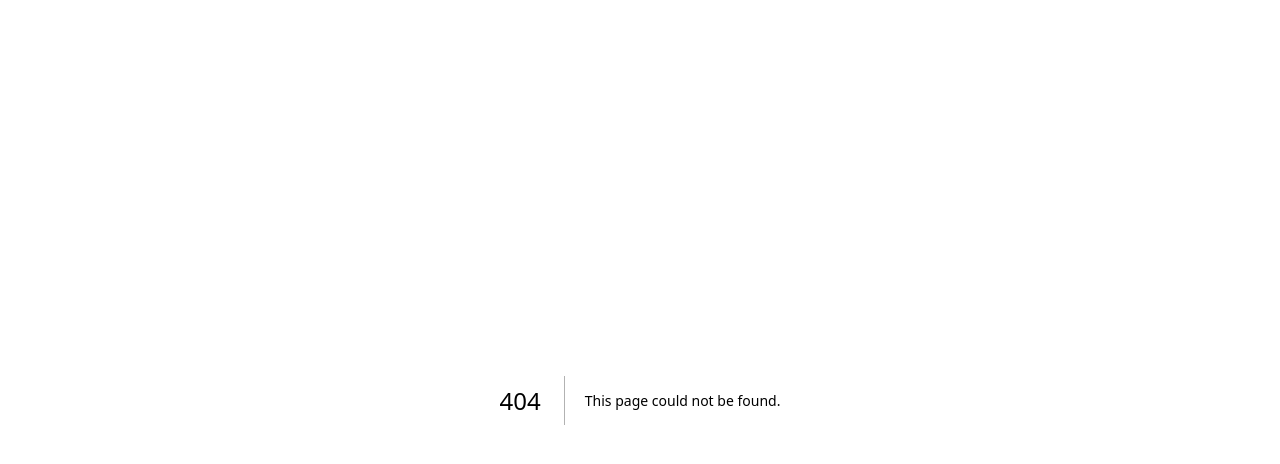
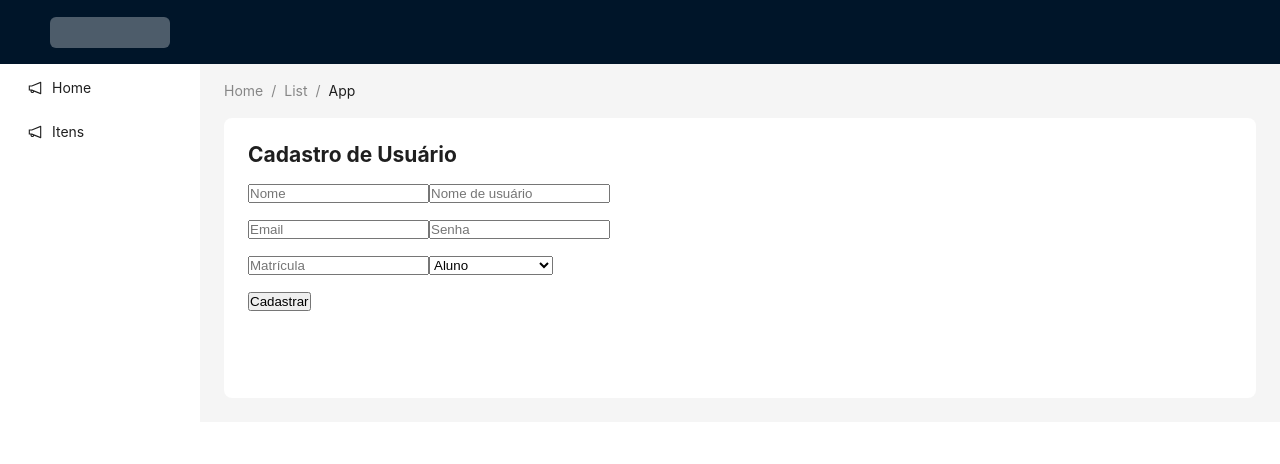
Before and after one commit to Fabrica-Unisales/pie-manager-front, a Next.js app: page /usuario in a window 1280 px wide. Before the commit this address had no page. Shown: the top 464 px of the page. Built offline with nearby package versions, Linux system fonts and the light colour scheme; what @ant-design/nextjs-registry would draw is missing.

Commit message:
Cadastro de usuario

```diff
--- /dev/null
+++ b/src/app/(auth)/usuario/page.js
@@ -0,0 +1,125 @@
+"use client";
+
+import { useState } from "react";
+import "../../globals.css";
+
+const tiposUsuario = ["Aluno", "Professor", "Coordenador", "AvaliadorExterno"];
+
+const CadastroUsuarioPage = () => {
+  const [form, setForm] = useState({
+    nome: "",
+    email: "",
+    senha: "",
+    matricula: "",
+    usuario: "",
+    tipo: "Aluno",
+  });
+
+  const handleChange = (e) => {
+    const { name, value } = e.target;
+    setForm({ ...form, [name]: value });
+  };
+
+  const gerarId = () => {
+    const usuarios = JSON.parse(localStorage.getItem("usuarios") || "[]");
+    return usuarios.length > 0 ? usuarios[usuarios.length - 1].id + 1 : 1;
+  };
+
+  const handleSubmit = (e) => {
+    e.preventDefault();
+
+    const usuarios = JSON.parse(localStorage.getItem("usuarios") || "[]");
+
+    const novoUsuario = {
+      id: gerarId(),
+      ...form,
+      senha_hash: btoa(form.senha),
+    };
+
+    delete novoUsuario.senha;
+
+    usuarios.push(novoUsuario);
+    localStorage.setItem("usuarios", JSON.stringify(usuarios));
+    alert("Usuário cadastrado com sucesso!");
+    setForm({
+      nome: "",
+      email: "",
+      senha: "",
+      matricula: "",
+      usuario: "",
+      tipo: "Aluno",
+    });
+    console.log(localStorage.getItem("usuarios"));
+  };
+
+  return (
+    <div className="container">
+      <h2 className="">Cadastro de Usuário</h2>
+      <br></br>
+      <form onSubmit={handleSubmit} className="">
+        <input
+          name="nome"
+          value={form.nome}
+          onChange={handleChange}
+          placeholder="Nome"
+          className="input-style"
+          required
+        />
+        <input
+          name="usuario"
+          value={form.usuario}
+          onChange={handleChange}
+          placeholder="Nome de usuário"
+          className="input-style"
+          required
+        />
+        <br></br> <br></br>
+        <input
+          name="email"
+          value={form.email}
+          onChange={handleChange}
+          placeholder="Email"
+          type="email"
+          className="input-style"
+          required
+        />
+        <input
+          name="senha"
+          value={form.senha}
+          onChange={handleChange}
+          placeholder="Senha"
+          type="password"
+          className="input-style"
+          required
+        />
+        <br></br> <br></br>
+        <input
+          name="matricula"
+          value={form.matricula}
+          onChange={handleChange}
+          placeholder="Matrícula"
+          className="input-style"
+          required
+        />
+        <select
+          name="tipo"
+          value={form.tipo}
+          onChange={handleChange}
+          className="select-style"
+        >
+          {tiposUsuario.map((tipo) => (
+            <option key={tipo} value={tipo}>
+              {tipo}
+            </option>
+          ))}
+        </select>
+        <br></br> <br></br>
+        <button type="submit" className="btn-style">
+          Cadastrar
+        </button>
+      </form>
+    </div>
+  );
+};
+
+export default CadastroUsuarioPage;
```
